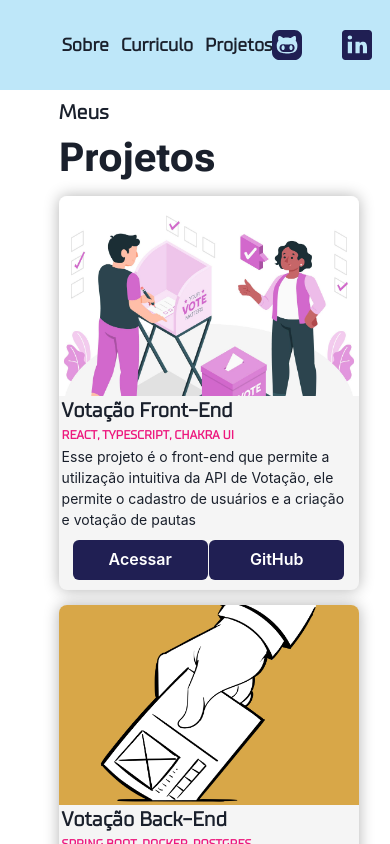
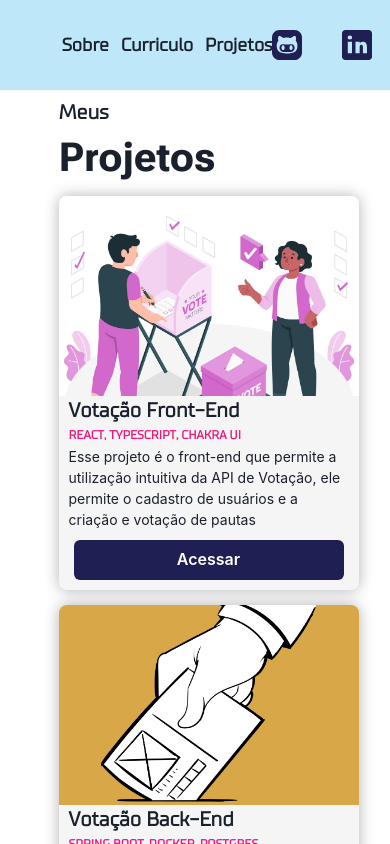
Before and after one commit to AurorinhaBoreal/portfolio-db, a React (Vite) app: page /projetos in a window 390 px wide. Shown: the top 844 px of the page. Built offline with nearby package versions, Linux system fonts and the light colour scheme.

Commit message:
fix: Change Project Card to Match Figma

```diff
--- a/src/components/ProjectCard/index.tsx
+++ b/src/components/ProjectCard/index.tsx
@@ -8,14 +8,6 @@ export default function ProjectCard() {
     const tags = getProjectTag();
     const descriptions = getProjectDescription();
     const links = getProjectLink();
-
-    const verifyDeployBtn = (index: number) => {
-        if (links[index].length > 1) {
-            return (
-                <Button className={styles.btn} onClick={() => {handleLink(links[index][1])}}>Acessar</Button>
-            );
-        }
-    }
 
     const handleFormat = (index: number) => {
         const tagLength: number = tags[index].length
@@ -45,8 +37,7 @@ export default function ProjectCard() {
                         </Box>
                         <Text className={styles.cardDesc}>{descriptions[index]}</Text>
                         <Box className={styles.buttonContainer}>
-                            {verifyDeployBtn(index)}
-                            <Button className={styles.btn} onClick={() => {handleLink(links[index][0])}}>GitHub</Button>
+                            <Button className={styles.btn} onClick={() => {handleLink(links[index][0])}}>Acessar</Button>
                         </Box>
                     </Box>
                 </Box>
--- a/src/components/ProjectCard/pc.module.css
+++ b/src/components/ProjectCard/pc.module.css
@@ -69,19 +69,22 @@
     }
     .cardTitle {
         font-size: 20px;
+        margin-left: 10px;
+        margin-right: 10px;
     }
     .cardTags {
         font-size: 12px;
+        margin-left: 10px;
+        margin-right: 10px;
     }
     .cardDesc {
         font-size: 14px;
+        margin-left: 10px;
+        margin-right: 10px;
     }
     .buttonContainer {
         flex-direction: row;
         justify-content: center;
         margin: 10px 0;
     }
-    .btn {
-        width: 45%;
-    }
 }
```
